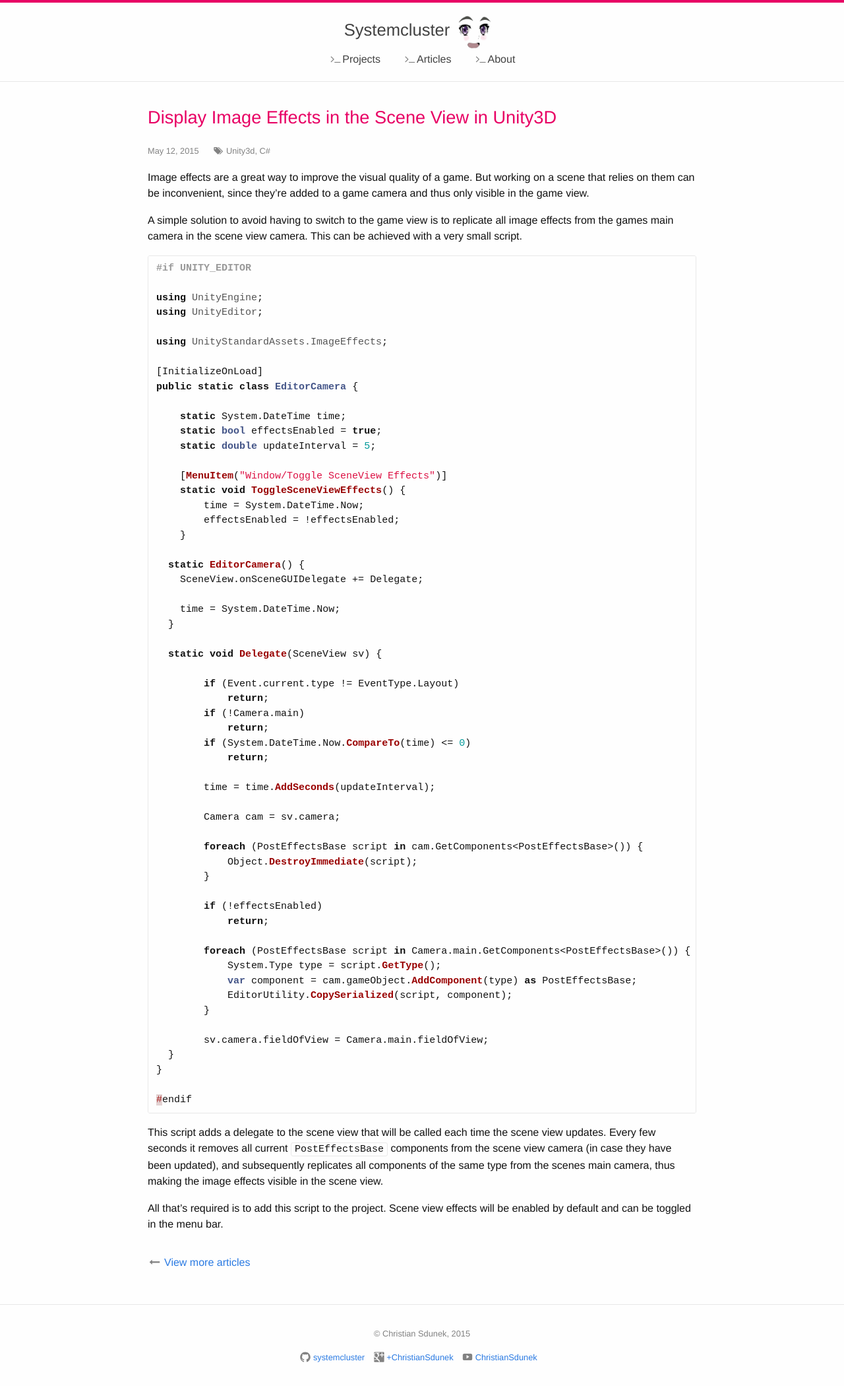
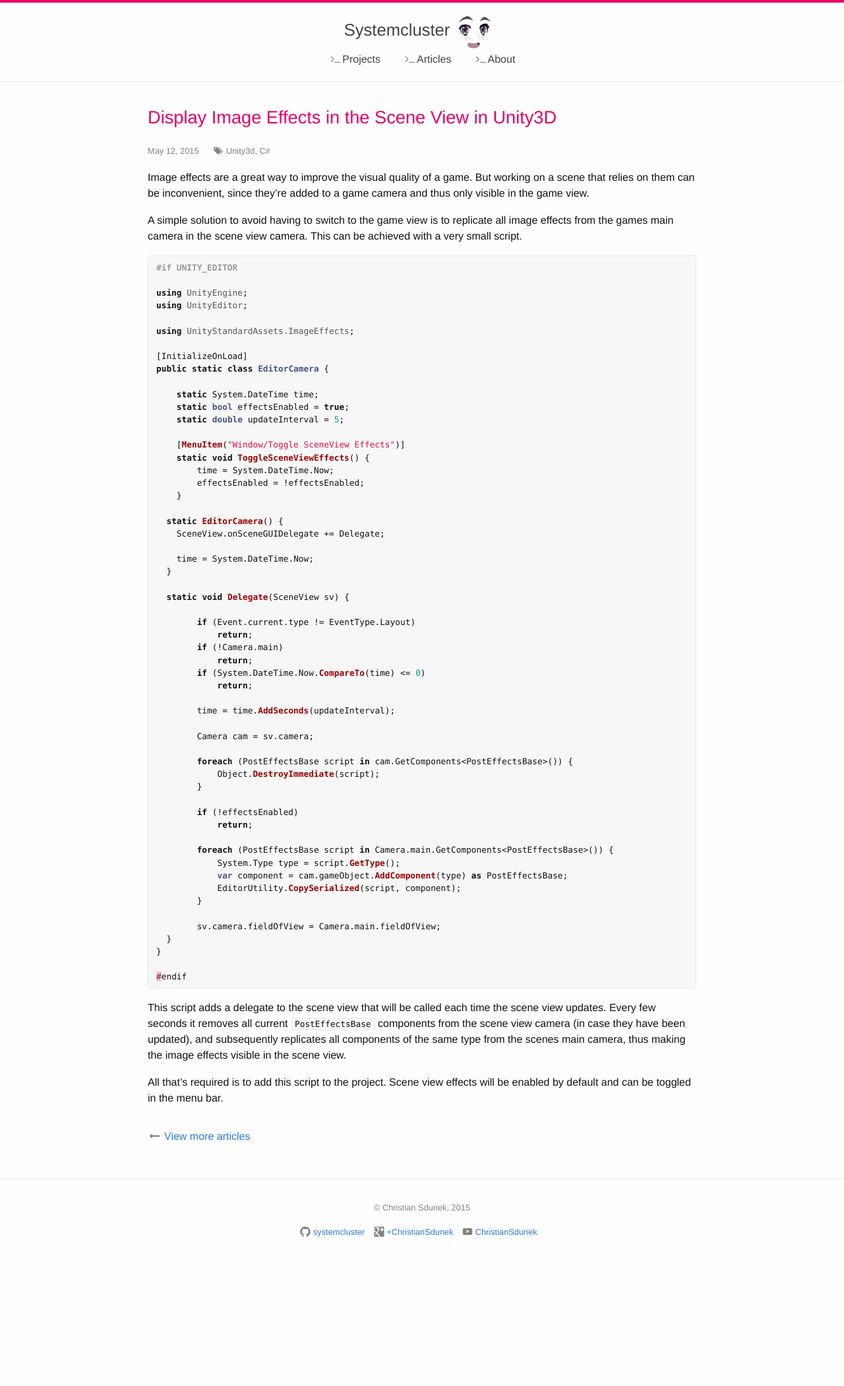
Before and after one commit to Systemcluster/systemcluster.github.io, a Jekyll site: the page built from _posts/2015-05-12-display-image-effects-in-the-scene-view-in-unity3d.md, in a window 1280 px wide. Shown: the whole page at 66% size. Built offline with Jekyll 4.4.1, drawn with Linux system fonts in a browser that asks for light colours; comment, search, counter and statistics services are not loaded; after the commit the page ends 1910 px from its top, so only the background shows below that.

Commit message:
Change pre and code style

```diff
--- a/_sass/_base.scss
+++ b/_sass/_base.scss
@@ -111,10 +111,11 @@ blockquote {
 
 pre,
 code {
-    font-size: 15px;
+    font-size: $code-font-size;
     border: 1px solid $grey-color-light;
     border-radius: 3px;
-    background-color: $background-color;
+    background-color: #f7f7f7;
+    font-family: $code-font-family;
 }
 
 code {
@@ -123,7 +124,6 @@ code {
 
 pre {
     padding: 8px 12px;
-    overflow-x: scroll;
 
     > code {
         border: 0;
--- a/css/main.scss
+++ b/css/main.scss
@@ -7,6 +7,8 @@ $base-font-family: "Helvetica Neue", Helvetica, Arial, sans-serif;
 $base-font-size:   16px;
 $small-font-size:  0.875rem;
 $base-line-height: 1.5;
+$code-font-family: Consolas, "Liberation Mono", Menlo, Courier, monospace;
+$code-font-size:   0.8rem;
 
 $spacing-unit:     34px;
 
```
